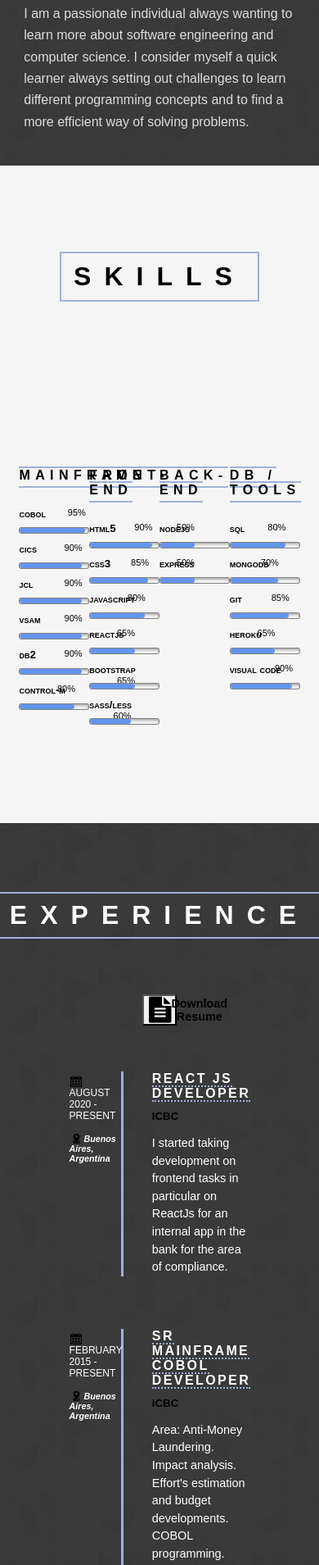
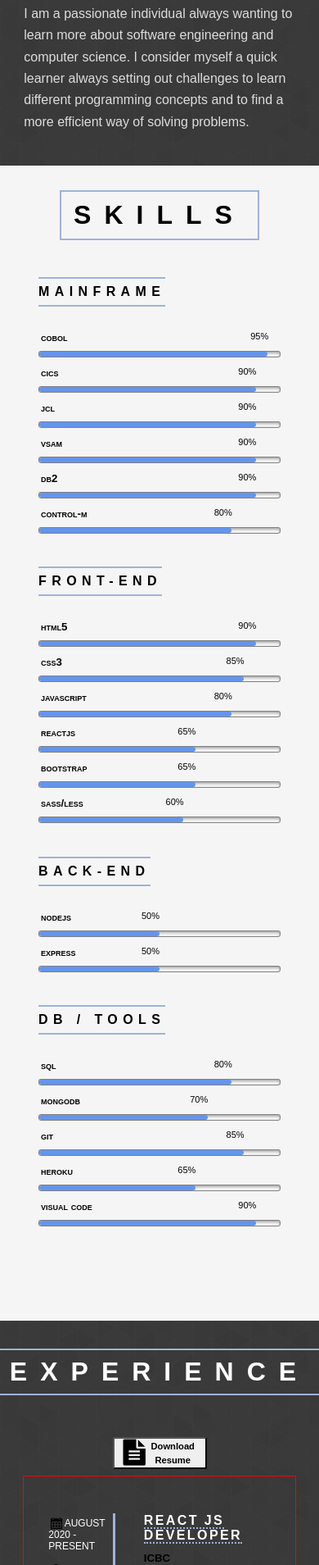
Before and after one commit to fedelopez89/resumeOld, a PHP site: page / in a window 390 px wide. Shown: the part 1463-3372 px from the top of the page at 82% size. Run offline with PHP 8.4, Linux system fonts and the light colour scheme.

Commit message:
update to responsive web design part3

```diff
--- a/index.html
+++ b/index.html
@@ -267,7 +267,8 @@
             <button>
                 <i class="fa fa-file-text fa-2x" aria-hidden="true">
                 </i>
-                <a href="./dowloads/Resume_LOPEZ_Federico.pdf" target="_blank">Download Resume
+                <a href="./dowloads/Resume_LOPEZ_Federico.pdf" target="_blank">
+                    Download Resume
                 </a>
             </button>
             <div class="exp-form">
--- a/style.css
+++ b/style.css
@@ -28,7 +28,9 @@ html, body {
 }
 
 /* --------------- */
+
 /*   H E A D E R   */
+
 /* --------------- */
 
 header {
@@ -204,6 +206,7 @@ main>section {
 }
 
 /* FGL - VER */
+
 main>section:nth-child(2n+1) {
     background-image: var(--sect1-bkg-img);
 }
@@ -266,7 +269,9 @@ main>section>div>h1 {
 }
 
 /* -------- */
+
 /*  SKILLS  */
+
 /* -------- */
 
 #skills {
@@ -274,7 +279,6 @@ main>section>div>h1 {
     color: black;
     display: flex;
     flex-direction: column;
-    min-height: 95vh;
 }
 
 .skills-all {
@@ -282,7 +286,7 @@ main>section>div>h1 {
     display: flex;
     flex-direction: column;
     justify-content: space-around;
-    min-height: 95vh;
+    padding: 30px 10px 45px 10px;
 }
 
 .skills-all>h1 {
@@ -290,39 +294,45 @@ main>section>div>h1 {
     border: 2px solid var(--color-li-underline);
     font-size: 2em;
     font-weight: 600;
-    margin-top: 1%;
+    margin-bottom: 4%;
     padding: 10px 15px;
     text-align: center;
 }
 
 .skills-details {
-    display: flex;
-    justify-content: center;
-    padding-bottom: 2%;
+    display: grid;
+    grid-template-columns: 13em 13em 13em 13em;
+    justify-content: space-evenly;
+    padding: 2% 0;
 }
 
-.skills-details>div>h4 {
+.skill-separator {
+    display: flex;
+    flex-direction: column;
+}
+
+.skill-separator>h4 {
+    align-self: flex-start;
     border-top: 2px solid var(--color-li-underline);
     border-bottom: 2px solid var(--color-li-underline);
-    display: inline;
+    display: inline-block;
     letter-spacing: .4rem;
-    padding-bottom: 5px;
+    padding: 7px 0;
     text-transform: uppercase;
 }
 
-.skills-details>div>h5 {
+.skill-separator>h5 {
     font-weight: lighter;
     text-transform: capitalize;
 }
 
-.skill-separator {
-    width: 22%;
+.skill-item {
+    font-variant: small-caps;
+    padding-bottom: 10px;
 }
 
-.skill-item {
-    max-width: 180px;
-    font-variant: small-caps;
-    padding-bottom: 10px;
+.skill-item>h5 {
+    padding-left: 3px;
 }
 
 .skill-item:first-of-type {
@@ -394,9 +404,7 @@ h5[data-value]:after {
 }
 
 /* ---------- */
-
 /* EXPERIENCE */
-
 /* ---------- */
 
 #experience {
@@ -404,8 +412,7 @@ h5[data-value]:after {
     display: flex;
     flex-direction: column;
     justify-content: space-evenly;
-    min-height: 95vh;
-    padding: 10vh 5vw;
+    padding: 4vh 5vw;
 }
 
 .exp-title {
@@ -418,17 +425,41 @@ h5[data-value]:after {
     border: 2px solid var(--color-li-underline);
     font-size: 2em;
     font-weight: 600;
-    margin-bottom: 8vh;
+    margin-bottom: 6vh;
     padding: 8px 15px;
+}
+
+#experience>button {
+    align-self: center;
+    display: flex;
+    border-radius: 4%;
+    justify-content: space-around;
+    text-align: center;
+    width: 115px;
+}
+
+#experience>button>.fa {
+    padding-left: 5px;
+}
+
+#experience>button>a {
+    color: black;
+    font-size: 70%;
+    font-weight: 600;
+    text-decoration: none;
+    /* text-transform: uppercase; */
+    line-height: 150%;
 }
 
 .exp-form {
     align-self: center;
     display: flex;
     flex-direction: column;
-    margin: 12px 0;
+    margin: 8px 0;
     padding-top: 3.5%;
     width: 80%;
+    /* test */
+    border: 1px solid red;
 }
 
 .exp-details-left {
@@ -499,22 +530,6 @@ h5[data-value]:after {
 .exp-details-right>p {
     font-size: 0.9em;
     line-height: 1.5em;
-}
-
-#experience>button {
-    align-self: center;
-    display: flex;
-    border-radius: 4%;
-    text-align: center;
-    width: 12%;
-}
-
-#experience>button>a {
-    color: black;
-    font-size: 0.9em;
-    font-weight: 600;
-    /* text-align: center; */
-    text-decoration: none;
 }
 
 /* --------- */
@@ -904,12 +919,34 @@ footer {
 }
 
 /* --------------- */
-
 /*    M E D I A    */
-
 /* --------------- */
 
+@media (max-width: 1200px) {
+    /* EXPERIENCE */
+    .exp-form {
+        width: 90%;
+    }
+}
+
+@media (max-width: 992px) {
+    /* SKILLS */
+    .skills-details {
+        grid-template-columns: 45% 45%;
+        padding: 6% 0;
+    }
+    .skill-separator {
+        padding-bottom: 5%;
+        margin-bottom: 10%;
+    }
+    /* EXPERIENCE */
+    .exp-form {
+        width: 95%;
+    }
+}
+
 @media (max-width: 768px) {
+    /* ABOUT ME */
     #aboutme {
         flex-direction: column-reverse;
         align-items: center;
@@ -919,7 +956,6 @@ footer {
         padding-top: 10px;
         width: 85%;
     }
-
     .about-me-description>h1 {
         font-size: 1.75em;
         font-weight: 600;
@@ -931,7 +967,20 @@ footer {
     }
 }
 
+@media (max-width: 700px) {
+    /* SKILLS */
+    .skills-details {
+        grid-template-columns: 80% ;
+        padding: 8% 0;
+    }
+    .skill-separator {
+        padding-bottom: 5%;
+        margin-bottom: 5%;
+    }
+}
+
 @media (max-width: 620px) {
+    /* HOME */
     nav>ul>li>a {
         font-size: 0.75em;
         font-weight: normal;
@@ -972,7 +1021,6 @@ footer {
 @media (max-width: 400px) {
     /* HOME */
     .header-intro>h1 {
-        /* border-bottom: 0; */
         font-size: 2em;
         line-height: 1.5em;
     }
```
